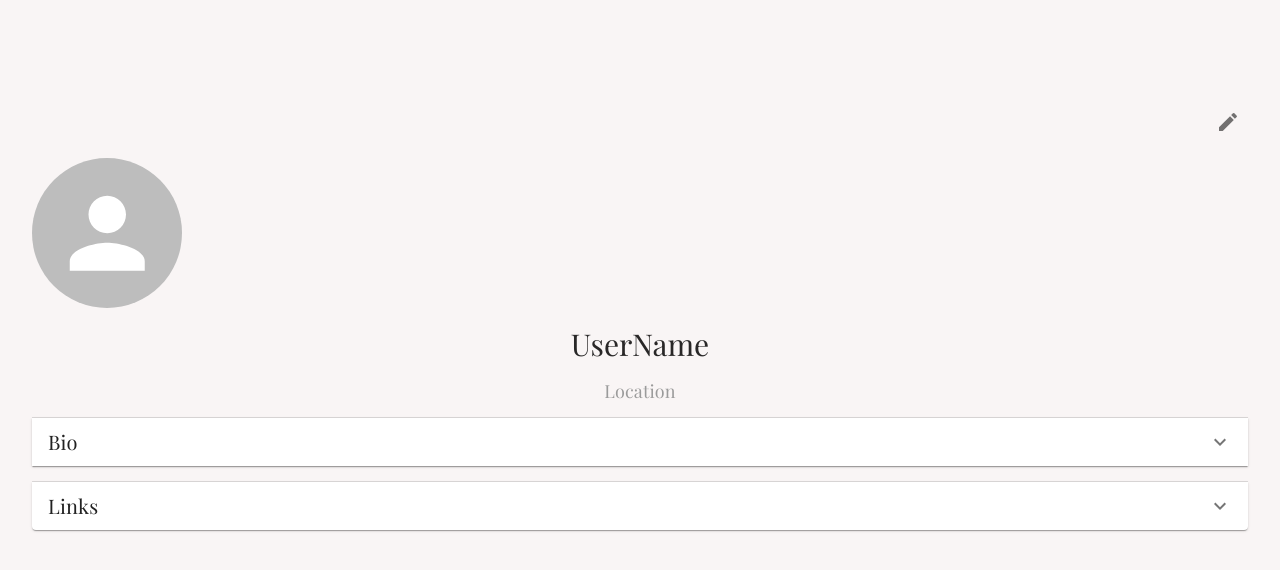
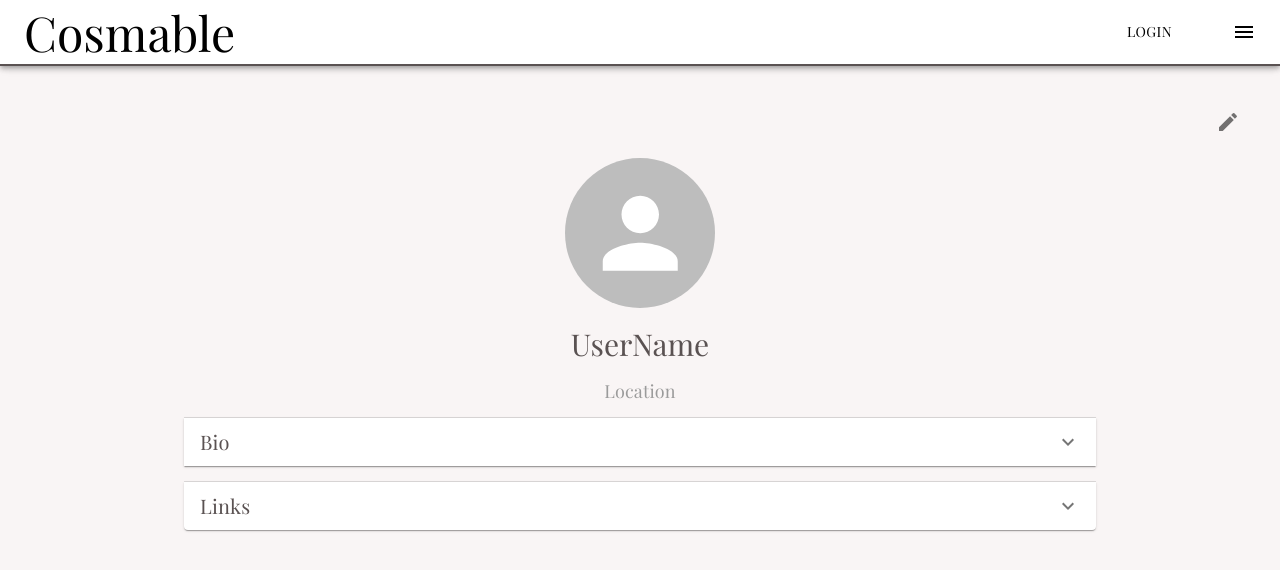
Before and after one commit to watermalon3/cosmable, a React (Vite) app in the folder client/: page /dashboard in a window 1280 px wide. Shown: the top 570 px of the page. Built offline with nearby package versions, Linux system fonts and the light colour scheme; no server answers.

Commit message:
moved avatar and more Bio styles

```diff
--- a/client/src/Components/Bio/Bio.jsx
+++ b/client/src/Components/Bio/Bio.jsx
@@ -5,10 +5,24 @@ import { IconButton } from "@mui/material";
 import { Link } from "react-router-dom";
 import ExpandMoreIcon from "@mui/icons-material/ExpandMore";
 import EditIcon from "@mui/icons-material/Edit";
-
+import ButtonAppBar from "../Create/header/HeaderNav";
 const Bio = () => {
   return (
-    <Stack spacing={2} sx={{ textAlign: "center", paddingTop: "70px" }}>
+    <div>
+    <ButtonAppBar isHomePage={false} className="AppBar-transparent" />
+    <Stack
+
+    spacing={2}
+    sx={{
+      textAlign: "center",
+      paddingTop: "70px",
+      display: "flex",
+      flexDirection: "column",
+      justifyContent: "center",
+      alignItems: "center",
+      color: "#5A5252",
+    }}
+    >
       <IconButton
         component={Link}
         to="/dashboard/edit"
@@ -24,6 +38,7 @@ const Bio = () => {
           fontWeight: 400,
           fontSize: "30px",
           lineHeight: "39.99px",
+          color: "#5A5252",
         }}
       >
         UserName
@@ -39,7 +54,7 @@ const Bio = () => {
       >
         Location
       </Typography>
-      <Accordion>
+      <Accordion sx={{ width: "75%", margin: "auto" }}>
         <AccordionSummary expandIcon={<ExpandMoreIcon />}>
           <Typography
             variant="h6"
@@ -48,6 +63,8 @@ const Bio = () => {
               fontWeight: 400,
               fontSize: "20px",
               lineHeight: "24px",
+
+              color: "#5A5252",
             }}
           >
             Bio
@@ -60,13 +77,14 @@ const Bio = () => {
               fontFamily: "Playfair Display",
               fontSize: "18px",
               lineHeight: "22px",
+              color: "#5A5252",
             }}
           >
             bio text
           </Typography>
         </AccordionDetails>
       </Accordion>
-      <Accordion>
+      <Accordion sx={{ width: "75%", margin: "auto" }}>
         <AccordionSummary expandIcon={<ExpandMoreIcon />}>
           <Typography
             variant="h6"
@@ -75,6 +93,8 @@ const Bio = () => {
               fontWeight: 400,
               fontSize: "20px",
               lineHeight: "24px",
+              color: "#5A5252",
+
             }}
           >
             Links
@@ -87,6 +107,7 @@ const Bio = () => {
               fontFamily: "Playfair Display",
               fontSize: "18px",
               lineHeight: "22px",
+              color: "#5A5252",
             }}
           >
             Links
@@ -94,6 +115,7 @@ const Bio = () => {
         </AccordionDetails>
       </Accordion>
     </Stack>
+    </div>
   );
 };
 
```
Also changed, not shown: 1 other file (tests, documents, lock files or other folders).
